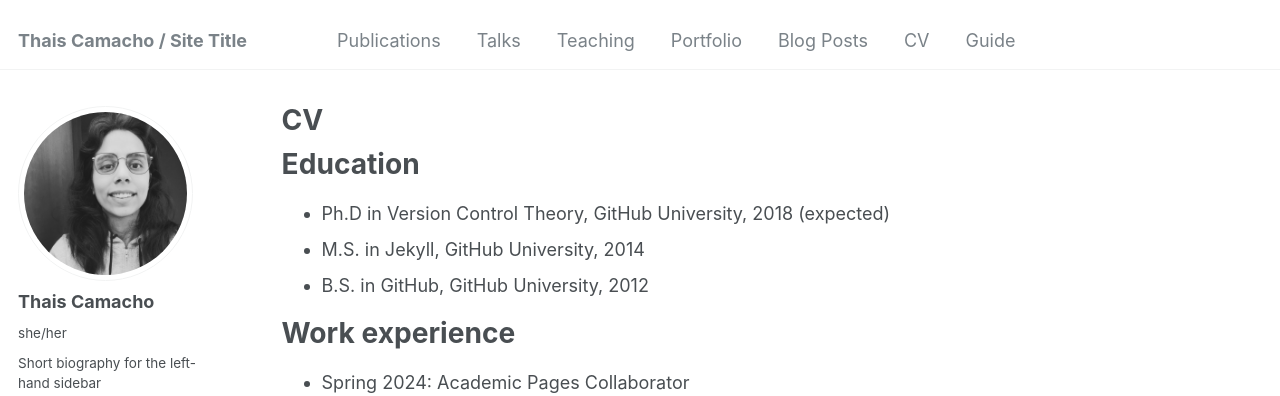
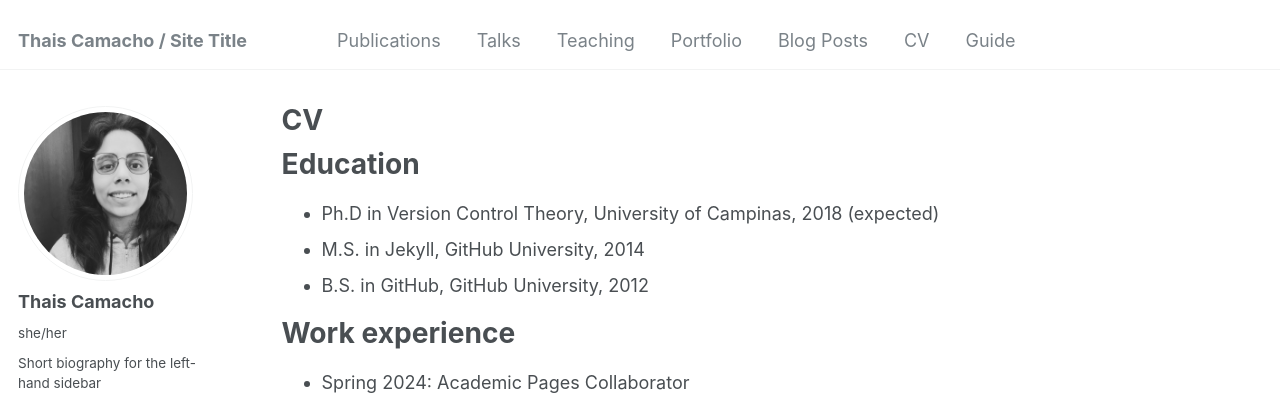
Before and after one commit to thaisacs/thaisacs.github.io, a Jekyll site: the page built from _pages/cv.md, in a window 1280 px wide and 900 px high. Shown: the top 396 px of the window. Built offline with Jekyll 4.4.1, drawn with Linux system fonts in a browser that asks for light colours; some web fonts are replaced.

Commit message:
Testing edit.

```diff
--- a/_pages/cv.md
+++ b/_pages/cv.md
@@ -11,7 +11,7 @@ redirect_from:
 
 Education
 ======
-* Ph.D in Version Control Theory, GitHub University, 2018 (expected)
+* Ph.D in Version Control Theory, University of Campinas, 2018 (expected)
 * M.S. in Jekyll, GitHub University, 2014
 * B.S. in GitHub, GitHub University, 2012
 
```
